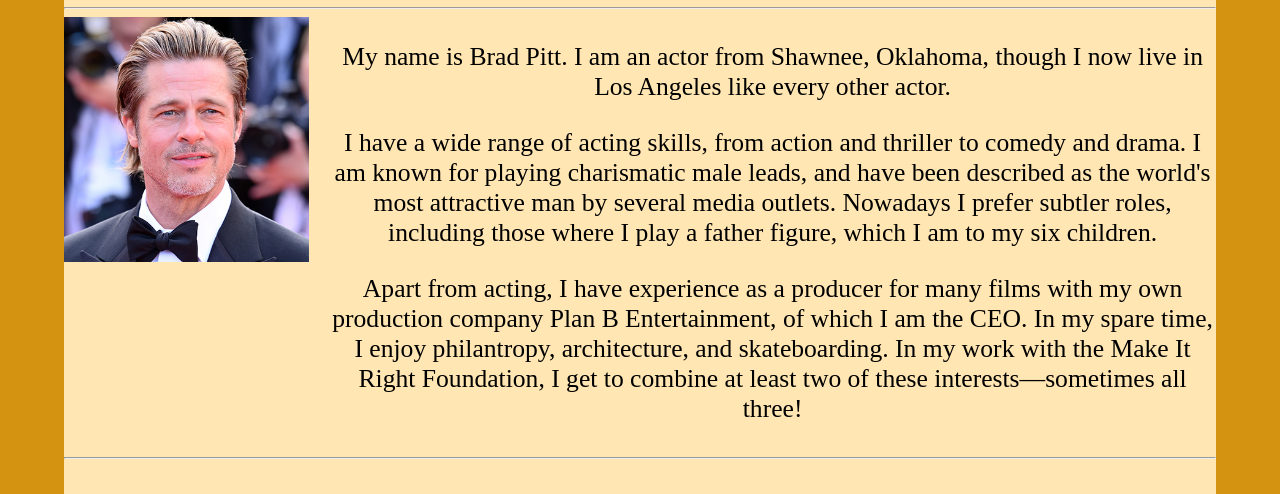
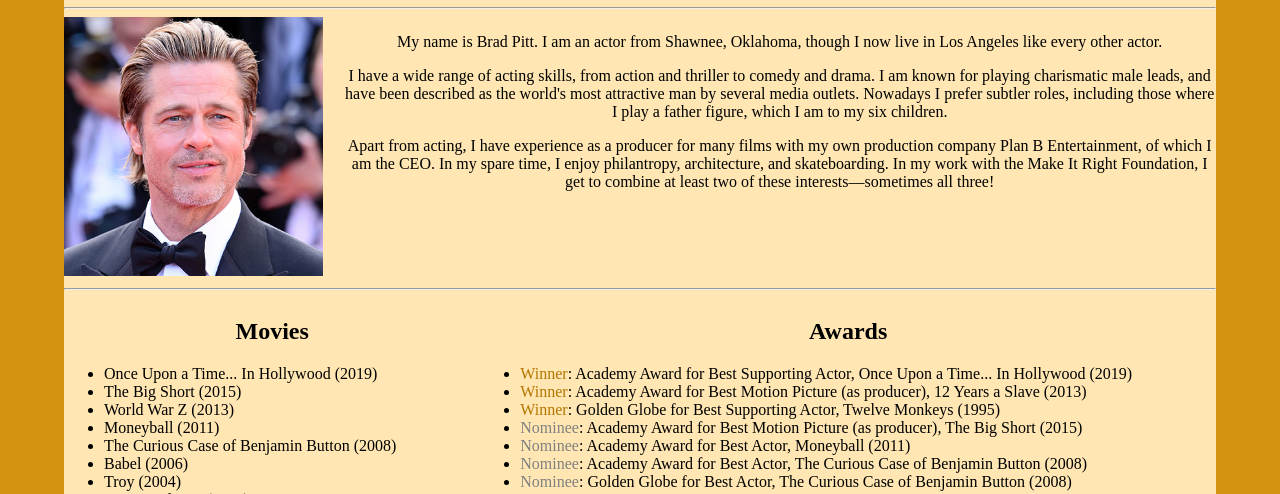
Before and after one commit to Vellethe/HTML-CSS-JS, a plain HTML site: page Inlämning1/Index.html in a window 1280 px wide. Shown: the part 73-567 px from the top of the page. Drawn offline with Linux system fonts and the light colour scheme.

Commit message:
Updates inlämning1

```diff
--- a/Inlämning1/Style.css
+++ b/Inlämning1/Style.css
@@ -23,15 +23,15 @@ h1, h2
 .text
 {
     grid-area: b;
-    font-size: 2vw;
-    /*font-size: 20px;*/
+    /* font-size: 2vw; */
+    font-size: 20px;
     padding-left: 20px;
 }
 p
 {
     text-align: center;
-    font-size: 2vw;
-    /*font-size: 16px;*/
+    /* font-size: 2vw; */
+    font-size: 16px;
 }
 hr
 {
@@ -53,19 +53,19 @@ img
 .movies
 {
     grid-area: c;
-    font-size: 2vw;
-    /*font-size: 16px;*/
+    /* font-size: 2vw; */
+    font-size: 16px;
 }
 .awards
 {
     grid-area: d;
-    font-size: 2vw;
-    /*font-size: 16px;*/
+    /* font-size: 2vw; */
+    font-size: 16px;
 }
 .contact
 {
-    font-size: 2vw;
-    /*font-size: 16px;*/
+    /* font-size: 2vw; */
+    font-size: 16px;
 }
 #li
 {
```
